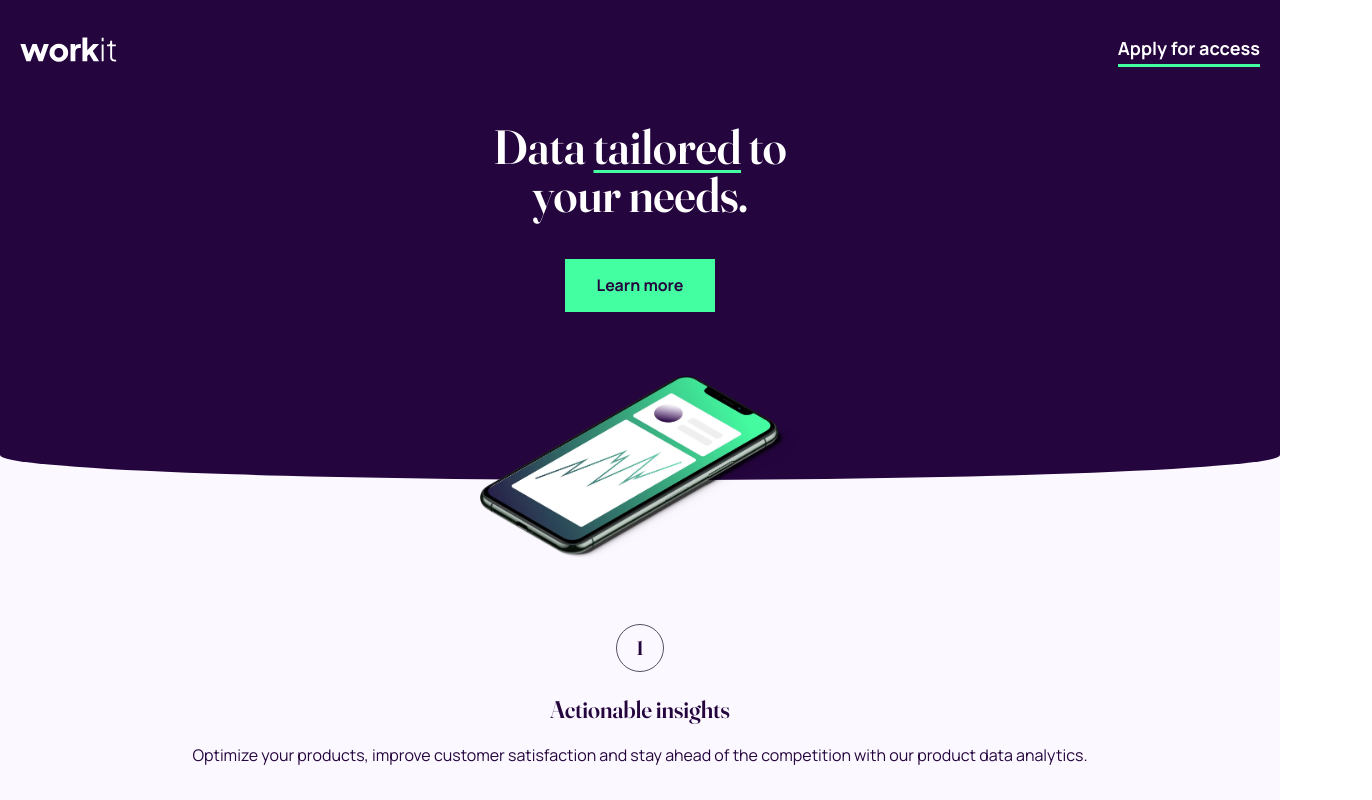
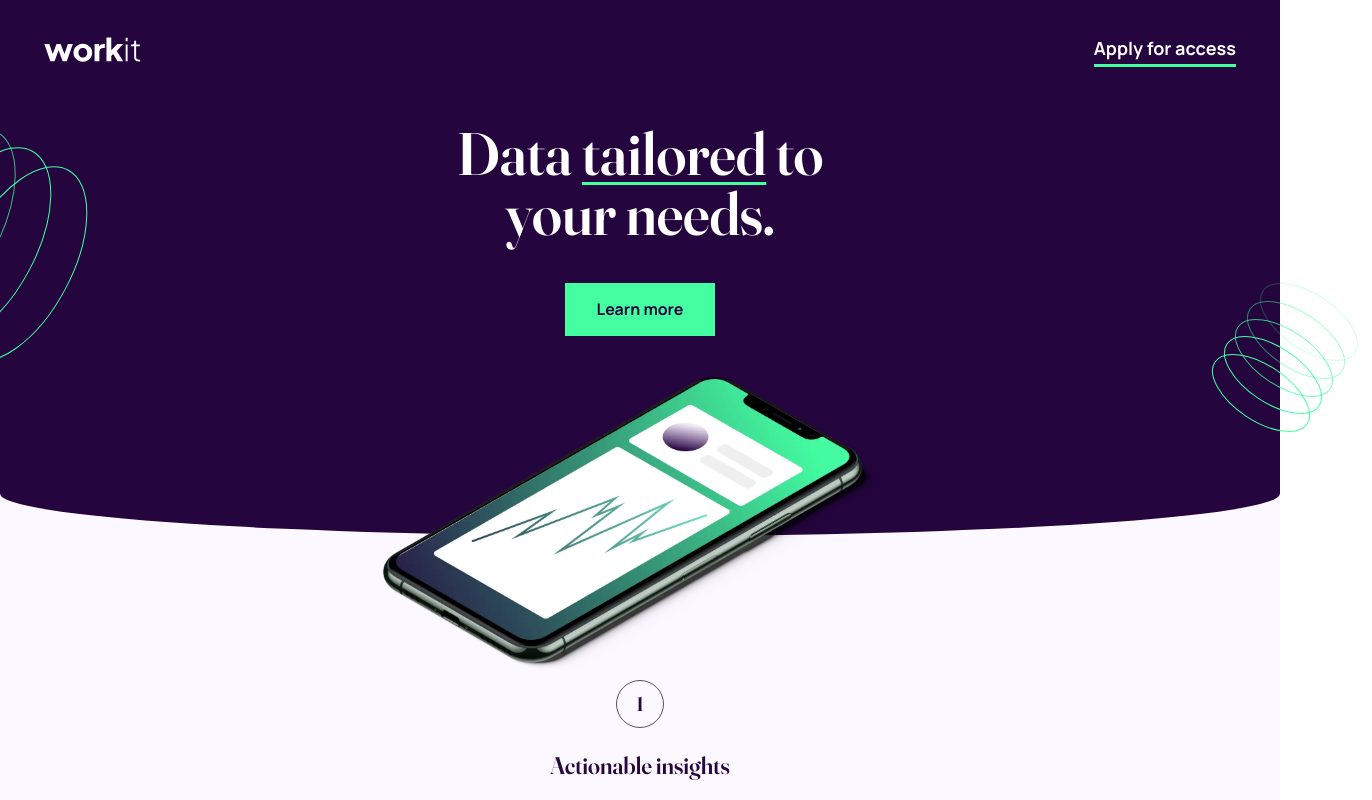
Before and after one commit to g-akca/workit-landing-page, a React (Vite) app: page / in a window 1280 px wide. Shown: the top 800 px of the page, 1372 px wide, since content can reach past the window. Built offline with nearby package versions, Linux system fonts and the light colour scheme.

Commit message:
Add tablet responsive Header and HeroSection styles and parts

```diff
--- a/src/components/Header.jsx
+++ b/src/components/Header.jsx
@@ -2,7 +2,7 @@ import lightLogo from "/images/logo-light.svg";
 
 function Header() {
   return (
-    <header className="bg-purple-900 pt-8 px-5 flex justify-between">
+    <header className="bg-purple-900 pt-8 px-5 tablet:px-11 flex justify-between">
       <img src={lightLogo} alt="Workit logo" />
 
       <button type="button" className="border-b-3 border-b-green text-white text-[18px] leading-base font-bold">
--- a/src/components/HeroSection.jsx
+++ b/src/components/HeroSection.jsx
@@ -1,19 +1,24 @@
 import heroImg from "/images/image-hero.webp";
+import pattern1 from "/images/bg-pattern-1.svg";
+import pattern2 from "/images/bg-pattern-2.svg";
 
 import Button from "./Button";
 
 function HeroSection() {
   return (
-    <section className="relative bg-purple-900 rounded-b-[100%_50px] pt-14 px-5 pb-42 mb-20 text-center flex flex-col gap-10 items-center">
-      <h1 className="text-white font-fraunces text-[48px] leading-[100%]">
-        Data <span className="underline decoration-3 decoration-green underline-offset-6">tailored</span> to<br/>your needs.
+    <section className="relative bg-purple-900 rounded-b-[100%_50px] tablet:rounded-b-[100%_85px] pt-14 px-5 tablet:px-11 pb-42 tablet:pb-50 mb-20 text-center flex flex-col gap-10 items-center">
+      <h1 className="text-white font-fraunces text-[48px] tablet:text-[60px] leading-[100%]">
+        Data <span className="underline decoration-3 decoration-green underline-offset-6 tablet:underline-offset-7">tailored</span> to<br/>your needs.
       </h1>
 
       <Button>
         Learn more
       </Button>
 
-      <img src={heroImg} alt="Hero image" className="w-80 h-46 absolute -bottom-20" />
+      <img src={pattern1} alt="Background pattern" className="absolute -left-56 top-0" />
+      <img src={pattern2} alt="Background pattern" className="absolute -right-23 bottom-22" />
+
+      <img src={heroImg} alt="Hero image" className="w-80 tablet:w-128.5 absolute -bottom-20 tablet:-bottom-34" />
     </section>
   )
 }
```
